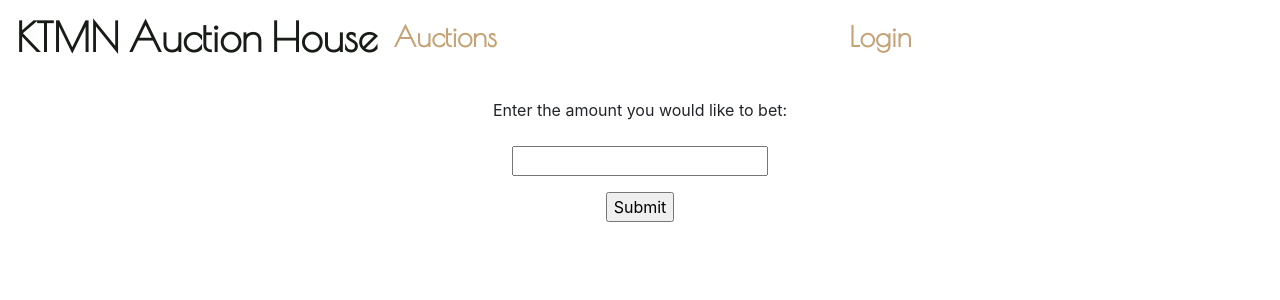
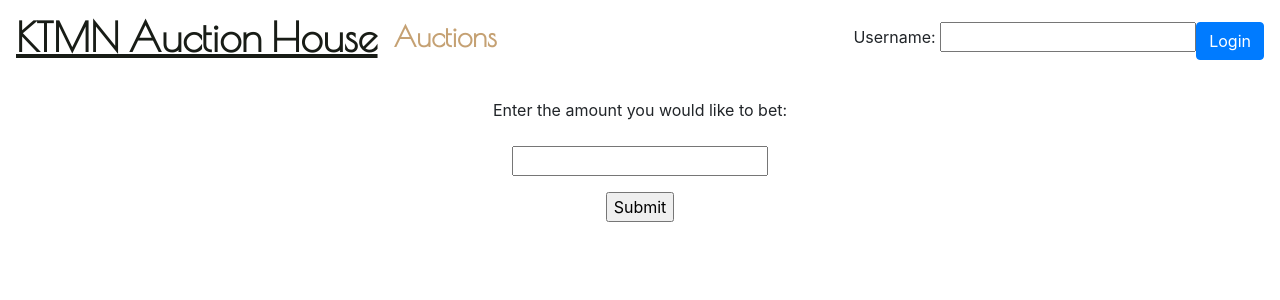
Before and after one commit to KBriannaCollins/AuctionHouseSystem, a React (Create React App) app in the folder auctionhouse-frontend/: page /auctions/1 in a window 1280 px wide. Shown: the top 300 px of the page. Built offline with nearby package versions, Linux system fonts and the light colour scheme; no server answers.

Commit message:
Styling update
moar styles

```diff
--- a/auctionhouse-frontend/src/components/bidform.component.js
+++ b/auctionhouse-frontend/src/components/bidform.component.js
@@ -28,6 +28,7 @@ class BidForm extends Component {
         this.bidService.addBid(this.props.bid).then(
             (resp) => {
                 this.props.dispatch({type: 'addBid', bid: {'bidder_id': -1, 'item_id': -1, 'amount': 0}})
+                console.log(resp)
             }
         )
     }
--- a/auctionhouse-frontend/src/components/routing.component.js
+++ b/auctionhouse-frontend/src/components/routing.component.js
@@ -13,11 +13,10 @@ class Routing extends Component{
                 <Navbar>
                     <Navbar.Brand><Link to='/' className='nav_link'><h1>KTMN Auction House</h1></Link></Navbar.Brand>
                     <Nav className="mr-auto"><Link to='/auctions/1' className='nav_link'><h3>Auctions</h3></Link></Nav>
-                    <Nav className="mr-auto"><Link to='/login' className='nav_link'><h3>Login</h3></Link></Nav>
+                    <Login></Login>
                 </Navbar>
 
                 <Route path='/auctions/:id' component={BidForm}/>
-                <Route path="/login" component={Login}/>
             </Router>
         </>
         )
--- a/auctionhouse-frontend/src/sass/nav.scss
+++ b/auctionhouse-frontend/src/sass/nav.scss
@@ -5,6 +5,7 @@
     h1 {
         color: $ah-offblack;
         font-weight: bold;
+        text-decoration: underline;
     }
     h2 {
         color: $ah-offblack;
```
